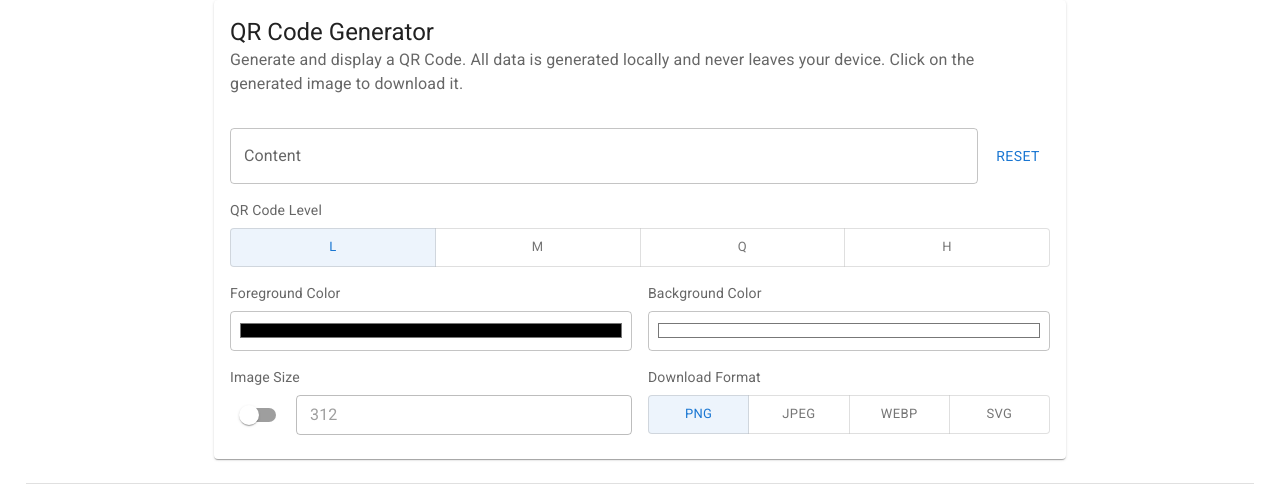
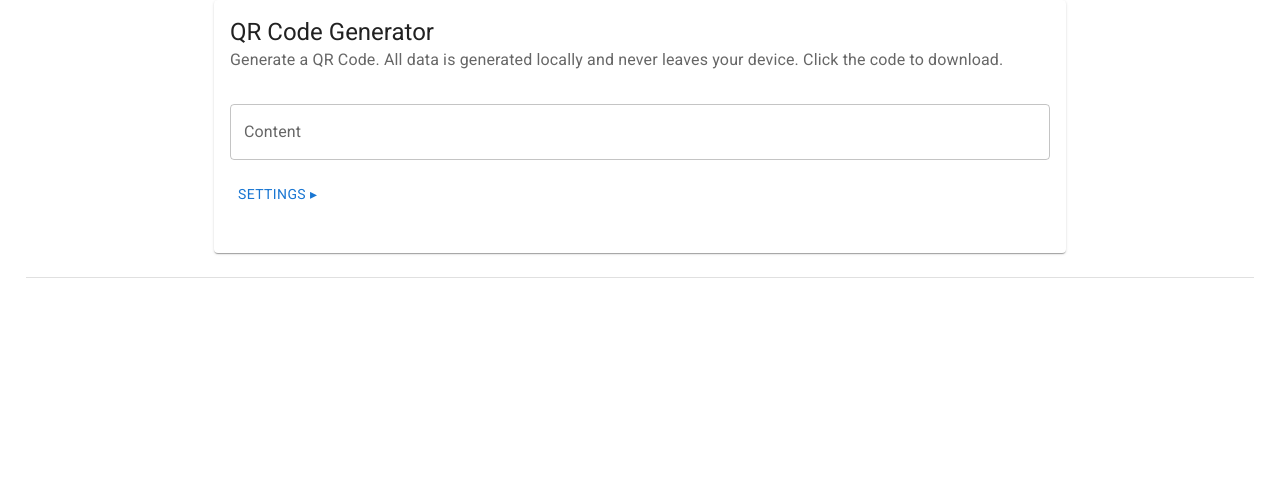
Before and after one commit to tkw1536/qr.everyone.wtf, a React (Vite) app: page / in a window 1280 px wide. Shown: the top 500 px of the page. Built offline with nearby package versions, Linux system fonts and the light colour scheme; a web font is replaced by a local one.

Commit message:
UI Improvements: Hide Controls by default

```diff
--- a/src/pages/index.tsx
+++ b/src/pages/index.tsx
@@ -3,6 +3,7 @@ import * as React from 'react'
 import Box from '@mui/material/Box'
 import Button from '@mui/material/Button'
 import Switch from '@mui/material/Switch'
+import Collapse from '@mui/material/Collapse'
 import Container from '@mui/material/Container'
 import FormControl from '@mui/material/FormControl'
 import FormLabel from '@mui/material/FormLabel'
@@ -27,15 +28,16 @@ interface State extends Pick<QRProps, 'text' | 'level' | 'fgColor' | 'bgColor' |
   autoSize: number
   useManualSize: boolean
   manualSize: number
+  settingsOpen: boolean
 }
 
 const levels = ['L', 'M', 'Q', 'H'] as const satisfies readonly QRCodeLevel[]
-const formats = ['png', 'jpeg', 'webp', 'svg'] as const satisfies readonly DownloadFormat[]
+const formats = ['svg', 'png', 'jpeg', 'webp'] as const satisfies readonly DownloadFormat[]
 
 const DEFAULT_FG_COLOR = '#000000'
 const DEFAULT_BG_COLOR = '#ffffff'
 const DEFAULT_LEVEL = levels[0]
-const DEFAULT_FORMAT: DownloadFormat = 'png'
+const DEFAULT_FORMAT = formats[0]
 const DEFAULT_MANUAL_SIZE = 1000
 
 const fieldLabelSx = {
@@ -75,6 +77,7 @@ export default class Home extends React.Component<object, State> {
     autoSize: 128,
     useManualSize: false,
     manualSize: DEFAULT_MANUAL_SIZE,
+    settingsOpen: false,
   }
 
   storeText = (event: React.ChangeEvent<HTMLInputElement>) => {
@@ -108,6 +111,11 @@ export default class Home extends React.Component<object, State> {
     this.setState({ manualSize: parseInt(event.target.value, 10) })
   }
 
+  toggleSettings = (event: React.MouseEvent<HTMLButtonElement>) => {
+    event.preventDefault()
+    this.setState((state) => ({ settingsOpen: !state.settingsOpen }))
+  }
+
   resetSettings = (event: React.MouseEvent<HTMLButtonElement>) => {
     event.preventDefault()
     this.setState({
@@ -131,6 +139,7 @@ export default class Home extends React.Component<object, State> {
 
   override componentWillUnmount = () => {
     window.removeEventListener('resize', this.updateSize)
+    this.stopSizeTracking()
   }
 
   override componentDidUpdate = (_prevProps: object, prevState: State) => {
@@ -138,6 +147,23 @@ export default class Home extends React.Component<object, State> {
     if (prevState.useManualSize !== this.state.useManualSize) {
       this.updateSize()
     }
+  }
+
+  private sizeFrame = 0
+
+  startSizeTracking = () => {
+    cancelAnimationFrame(this.sizeFrame)
+    const tick = () => {
+      this.updateSize()
+      this.sizeFrame = requestAnimationFrame(tick)
+    }
+    this.sizeFrame = requestAnimationFrame(tick)
+  }
+
+  stopSizeTracking = () => {
+    cancelAnimationFrame(this.sizeFrame)
+    this.sizeFrame = 0
+    this.updateSize()
   }
 
   updateSize = () => {
@@ -161,7 +187,9 @@ export default class Home extends React.Component<object, State> {
 
     // the size
     const size = Math.min(width, Math.max(height, Home.QR_MIN_HEIGHT))
+    if (size !== this.state.autoSize) {
       this.setState({ autoSize: size })
+    }
   }
 
   private formRef = React.createRef<HTMLFormElement>()
@@ -170,7 +198,7 @@ export default class Home extends React.Component<object, State> {
 
   override render() {
     const {
-      text, level, format, autoSize, manualSize, useManualSize, fgColor, bgColor,
+      text, level, format, autoSize, manualSize, useManualSize, fgColor, bgColor, settingsOpen,
     } = this.state
     const displaySize = useManualSize ? manualSize : autoSize
     return (
@@ -178,13 +206,12 @@ export default class Home extends React.Component<object, State> {
         <form noValidate onSubmit={this.preventDefault} autoComplete="off" ref={this.formRef}>
           <Card>
             <CardHeader title="QR Code Generator" subheader={<>
-              Generate and display a QR Code.
+              Generate a QR Code.
               All data is generated locally and never leaves your device.
-              Click on the generated image to download it.
+              Click the code to download.
             </>} />
             <CardContent>
               <Stack spacing={2}>
-                <Stack direction="row" spacing={1} alignItems="center">
                 <TextField
                   fullWidth
                   type="text"
@@ -192,21 +219,36 @@ export default class Home extends React.Component<object, State> {
                   value={text}
                   onChange={this.storeText}
                 />
-                  <Button onClick={this.resetSettings} sx={{ flexShrink: 0 }}>
+
+                <Stack direction="row" spacing={1} alignItems="center">
+                  <Button onClick={this.toggleSettings}>
+                    {settingsOpen ? 'Settings ▾' : 'Settings ▸'}
+                  </Button>
+                  {settingsOpen && (
+                    <Button onClick={this.resetSettings}>
                       Reset
                     </Button>
+                  )}
                 </Stack>
 
+                <Collapse
+                  in={settingsOpen}
+                  onEnter={this.startSizeTracking}
+                  onEntered={this.stopSizeTracking}
+                  onExit={this.startSizeTracking}
+                  onExited={this.stopSizeTracking}
+                >
                   <Box
                     sx={{
                       display: 'grid',
                       gap: 2,
                       gridTemplateColumns: { xs: '1fr', sm: '1fr 1fr' },
                       minWidth: 0,
+                      pt: 1,
                     }}
                   >
                     <FormControl fullWidth sx={{ minWidth: 0, gridColumn: '1 / -1' }}>
-                    <FormLabel sx={fieldLabelSx}>QR Code Level</FormLabel>
+                      <FormLabel sx={fieldLabelSx}>Error Correction Code Level</FormLabel>
                       <ToggleButtonGroup
                         exclusive
                         fullWidth
@@ -214,7 +256,7 @@ export default class Home extends React.Component<object, State> {
                         color="primary"
                         value={level}
                         onChange={this.storeLevel}
-                      aria-label="QR code level"
+                        aria-label="Error Correction Code Level"
                       >
                         {levels.map((l) => (
                           <ToggleButton key={`variant-${l}`} value={l}>
@@ -287,6 +329,7 @@ export default class Home extends React.Component<object, State> {
                       </ToggleButtonGroup>
                     </FormControl>
                   </Box>
+                </Collapse>
               </Stack>
             </CardContent>
           </Card>
```
Lines whose indentation alone changed are shown as unchanged.
